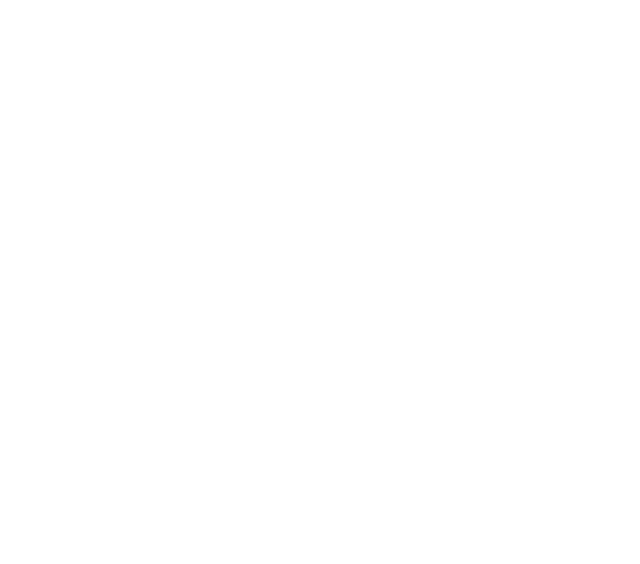
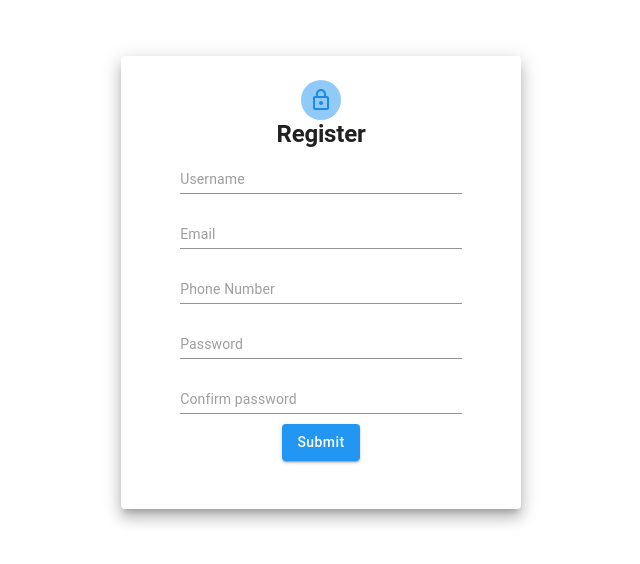
Before and after one commit to rishikeshkhakurel/sajilo-lekha-ku, a React (Create React App) app: page /register in a window 1280 px wide. Before the commit this address had no page. Shown: the top 564 px of the page, without its empty margins (319-959 px from the left). Built offline with nearby package versions, Linux system fonts and the light colour scheme.

Commit message:
login.js register.js registerValidate.js file added

```diff
--- a/package.json
+++ b/package.json
@@ -11,6 +11,7 @@
     "@testing-library/jest-dom": "^5.16.1",
     "@testing-library/react": "^12.1.2",
     "@testing-library/user-event": "^13.5.0",
+    "axios": "^0.25.0",
     "react": "^17.0.2",
     "react-dom": "^17.0.2",
     "react-redux": "^7.2.6",
--- a/src/config/theme/compStyleOverride.js
+++ b/src/config/theme/compStyleOverride.js
@@ -18,7 +18,7 @@
           fontWeight: 500,
           textTransform: 'capitalize',
           borderRadius: '4px',
-          background: 'red',
+          background: 'primary200',
         },
       },
     },
--- /dev/null
+++ b/src/features/Register/Register.js
@@ -0,0 +1,113 @@
+import React, { useState } from "react";
+import RegLogElement from "../Register_Login_Elem/RegLogElement";
+import validate from "./registerValidate";
+import { TextField, Button } from "@mui/material";
+
+export default function Register(props) {
+  const [values, setValue] = useState({
+    username: "",
+    email: "",
+    number: "",
+    password: "",
+    confirmPassword: "",
+  });
+
+  const [errors, setErrors] = useState({});
+
+  //provies the update value typed by the user
+  const handleChange = (e) => {
+    setValue({ ...values, [e.target.name]: e.target.value });
+  };
+
+  //checks the errors for the input fields
+  const handleSubmit = (e) => {
+    e.preventDefault();
+    setErrors(validate(values));
+  };
+
+  // css for textfield
+  const styleTextField = {
+    width: "80%",
+    marginBottom: 10,
+  };
+
+  return (
+    <React.Fragment>
+      <RegLogElement title="Register">
+        <form onSubmit={handleSubmit}>
+          {/* Textfield for username */}
+          <TextField
+            variant="standard"
+            name="username"
+            label="Username"
+            placeholder="Enter your name"
+            style={styleTextField}
+            onChange={handleChange}
+            value={values.username}
+            error={Boolean(errors.username)}
+            helperText={errors.username}
+          />
+
+          {/* Textfield for email address */}
+          <TextField
+            variant="standard"
+            name="email"
+            label="Email"
+            placeholder="Enter your email address"
+            style={styleTextField}
+            onChange={handleChange}
+            value={values.email}
+            error={Boolean(errors.email)}
+            helperText={errors.email}
+          />
+
+          {/* Textfield for phone number */}
+          <TextField
+            variant="standard"
+            name="number"
+            label="Phone Number"
+            placeholder="Enter your phone number"
+            style={styleTextField}
+            onChange={handleChange}
+            value={values.number}
+            type="number"
+            error={Boolean(errors.number)}
+            helperText={errors.number}
+          />
+
+          {/* Textfield for password */}
+          <TextField
+            variant="standard"
+            label="Password"
+            placeholder="Enter password"
+            style={styleTextField}
+            type="password"
+            onChange={handleChange}
+            name="password"
+            value={values.password}
+            error={Boolean(errors.password)}
+            helperText={errors.password}
+          />
+
+          {/* Textfield for confirm password */}
+          <TextField
+            variant="standard"
+            label="Confirm password"
+            placeholder="Enter confirm password"
+            type="password"
+            style={styleTextField}
+            onChange={handleChange}
+            name="confirmPassword"
+            value={values.confirmPassword}
+            error={Boolean(errors.confirmPassword)}
+            helperText={errors.confirmPassword}
+          />
+
+          <Button variant="contained" type="submit">
+            Submit
+          </Button>
+        </form>
+      </RegLogElement>
+    </React.Fragment>
+  );
+}
--- /dev/null
+++ b/src/features/Register/registerValidate.js
@@ -0,0 +1,41 @@
+
+const validate = (values) => {
+    const errors = {};
+    const regex = /^\w+([\.-]?\w+)*@\w+([\.-]?\w+)*(\.\w{2,3})+$/;
+
+    if(!values.username) {
+   errors.username = "Username is required";
+    }
+
+    if(!values.email) {
+        errors.email = "Email is required";
+         }
+
+         else if (!regex.test(values.email)) {
+             errors.email = "Invalid email address";
+         }
+
+         if(!values.password){
+             errors.password = "Password is required";
+         }
+         else if(values.password.length < 6) {
+             errors.password = "Password must be more than 6 characters";
+         }
+
+         if(!values.confirmPassword){
+             errors.confirmPassword = "Confirm password is required";
+         }
+
+         else if(values.confirmPassword !== values.password) {
+             errors.confirmPassword="Password don't match"
+         }
+
+          if(!values.number){
+             errors.number="Phone number is required"
+         }
+         else if(values.number.length !== 10){
+             errors.number="Invalid number"
+         }
+    return errors;
+}
+export default validate;
--- /dev/null
+++ b/src/features/Register_Login_Elem/RegLogElement.js
@@ -0,0 +1,31 @@
+import React from "react";
+import { Grid, Paper, Avatar, Typography } from "@mui/material";
+import LockOutlinedIcon from "@mui/icons-material/LockOutlined";
+export default function RegLogElement(props) {
+
+
+  return (
+    <>
+      <Grid align="center">
+        <Paper
+          elevation={10}
+          sx={{
+            padding: 3,
+            paddingBottom: 6,
+            width: 400,
+            marginTop: 7,
+          }}
+        >
+          <Avatar>
+            <LockOutlinedIcon />
+          </Avatar>
+          <Typography variant="h2"> {props.title} </Typography>
+
+
+
+          {props.children}
+        </Paper>
+      </Grid>
+    </>
+  );
+}
--- a/src/features/Routes/index.js
+++ b/src/features/Routes/index.js
@@ -2,6 +2,8 @@
 import { BrowserRouter, Navigate, Route, Routes } from "react-router-dom";
 import Dashboard from "../Dashboard/view/index";
 import AuthElement from "../Element/AuthElement";
+import Login from "../login/Login";
+import Register from "../Register/Register";
 
 const AppRoutes = () => {
   return (
@@ -11,6 +13,9 @@
           <Route index element={<Navigate replace to="dashboard" />} />
           <Route path="dashboard" element={<Dashboard />} />
         </Route>
+
+        <Route path="login" element = {<Login />} />
+        <Route path="register" element = {<Register />} />
       </Routes>
     </BrowserRouter>
   );
--- /dev/null
+++ b/src/features/login/Login.js
@@ -0,0 +1,41 @@
+import React from "react";
+import RegLogElement from "../Register_Login_Elem/RegLogElement";
+import { Button, TextField } from "@mui/material";
+
+export default function Login() {
+  // css for textfield
+  const styleTextField = {
+    width: "80%",
+    marginBottom: 10,
+  };
+
+  return (
+    <>
+      <RegLogElement title="Login">
+        <form>
+          {/* Textfield for username */}
+          <TextField
+            variant="standard"
+            name="username"
+            label="Username"
+            placeholder="Enter your name"
+            style={styleTextField}
+          />
+
+          {/* Textfield for password */}
+          <TextField
+            variant="standard"
+            name="password"
+            label="Password"
+            placeholder="Enter password"
+            style={styleTextField}
+          />
+
+          <Button variant="contained">
+            Log in
+          </Button>
+        </form>
+      </RegLogElement>
+    </>
+  );
+}
```
Also changed, not shown: 1 other file (tests, documents, lock files or other folders).
